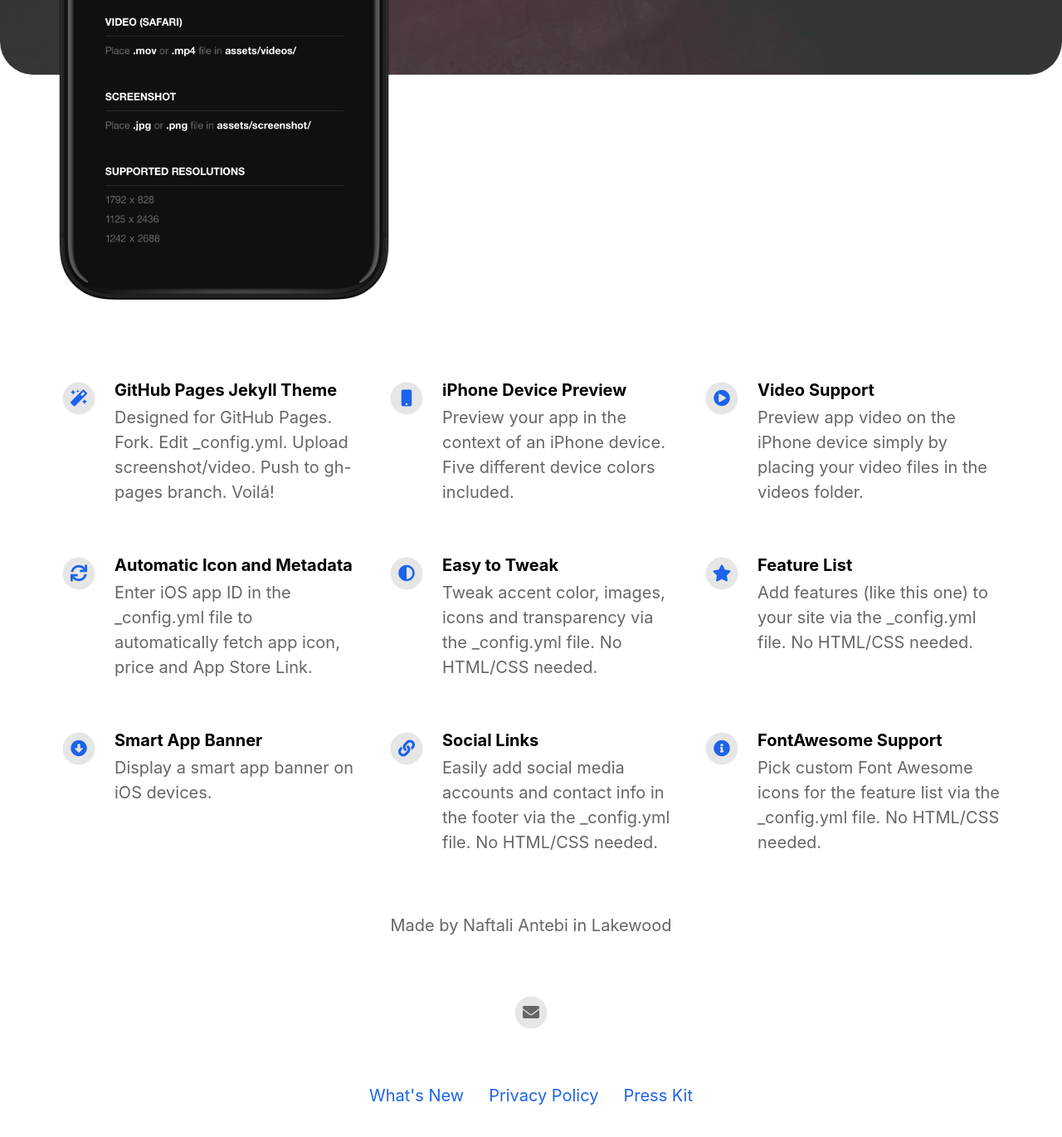
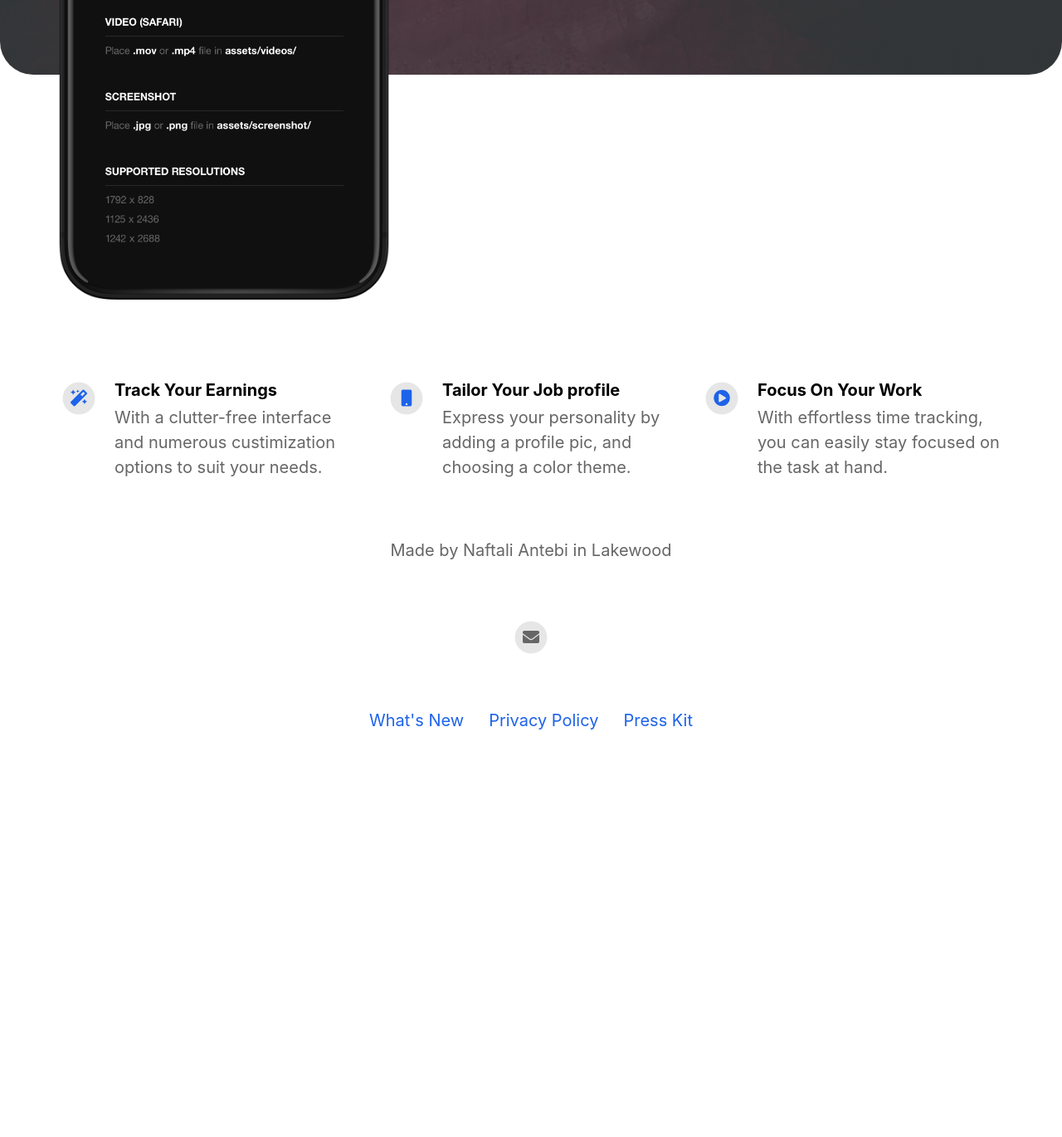
Before and after one commit to SwiftDevStudent/mtwtf, a Jekyll site: the page built from index.html, in a window 1280 px wide and 1400 px high, scrolled down 624 px. Shown: the top 1370 px of the window at 83% size. Built offline with Jekyll 4.4.1, drawn with Linux system fonts in a browser that asks for light colours; nearby versions of some CDN libraries; after the commit the page ends 1572 px from its top, so only the background shows below that.

Commit message:
Update _config.yml

```diff
--- a/_config.yml
+++ b/_config.yml
@@ -35,41 +35,17 @@ youtube_username                          :
 # Feature List                            Edit, add or remove features to be presented.
 features                                  :
 
-  - title                                 : GitHub Pages Jekyll Theme
-    description                           : Designed for GitHub Pages. Fork. Edit _config.yml. Upload screenshot/video. Push to gh-pages branch. Voilá!
+  - title                                 : Track Your Earnings
+    description                           : With a clutter-free interface and numerous custimization options to suit your needs.
     fontawesome_icon_name                 : magic
 
-  - title                                 : iPhone Device Preview
-    description                           : Preview your app in the context of an iPhone device. Five different device colors included.
+  - title                                 : Tailor Your Job profile
+    description                           : Express your personality by adding a profile pic, and choosing a color theme.
     fontawesome_icon_name                 : mobile
 
-  - title                                 : Video Support
-    description                           : Preview app video on the iPhone device simply by placing your video files in the videos folder.
+  - title                                 : Focus On Your Work
+    description                           : With effortless time tracking, you can easily stay focused on the task at hand.
     fontawesome_icon_name                 : play-circle
-
-  - title                                 : Automatic Icon and Metadata
-    description                           : Enter iOS app ID in the _config.yml file to automatically fetch app icon, price and App Store Link.
-    fontawesome_icon_name                 : sync
-
-  - title                                 : Easy to Tweak
-    description                           : Tweak accent color, images, icons and transparency via the _config.yml file. No HTML/CSS needed.
-    fontawesome_icon_name                 : adjust
-
-  - title                                 : Feature List
-    description                           : Add features (like this one) to your site via the _config.yml file. No HTML/CSS needed.
-    fontawesome_icon_name                 : star
-
-  - title                                 : Smart App Banner
-    description                           : Display a smart app banner on iOS devices.
-    fontawesome_icon_name                 : arrow-alt-circle-down
-
-  - title                                 : Social Links
-    description                           : Easily add social media accounts and contact info in the footer via the _config.yml file. No HTML/CSS needed.
-    fontawesome_icon_name                 : link
-
-  - title                                 : FontAwesome Support
-    description                           : Pick custom Font Awesome icons for the feature list via the _config.yml file. No HTML/CSS needed.
-    fontawesome_icon_name                 : info-circle
 
   - title                                 : # New Feature Title
     description                           : # New Feature Description
```
